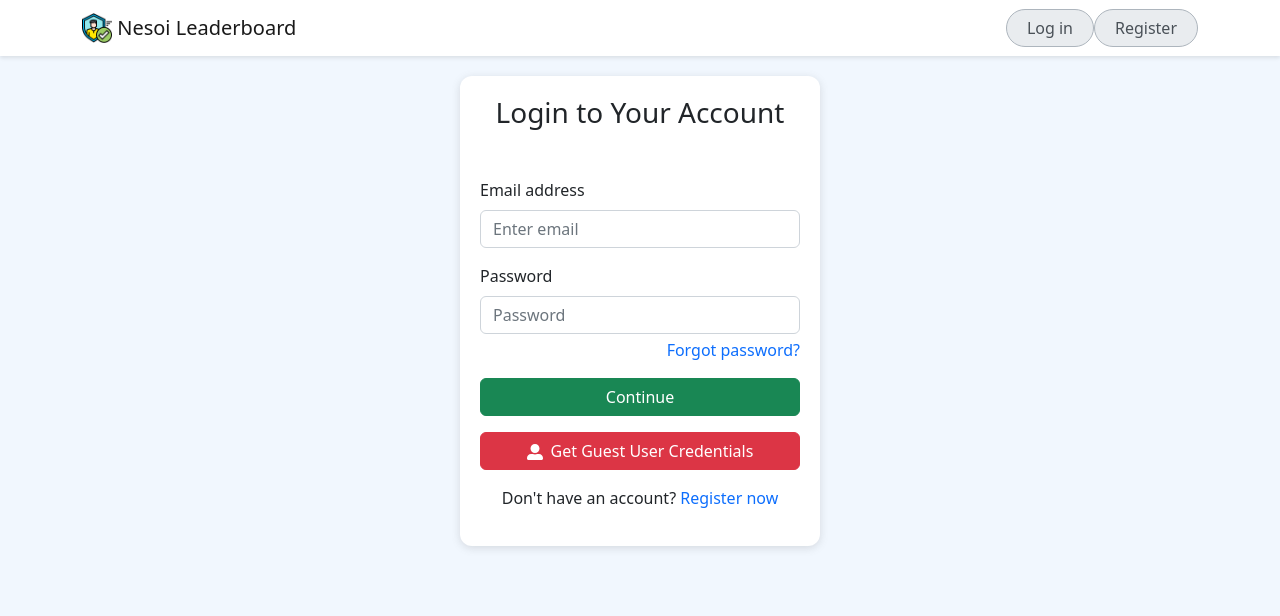
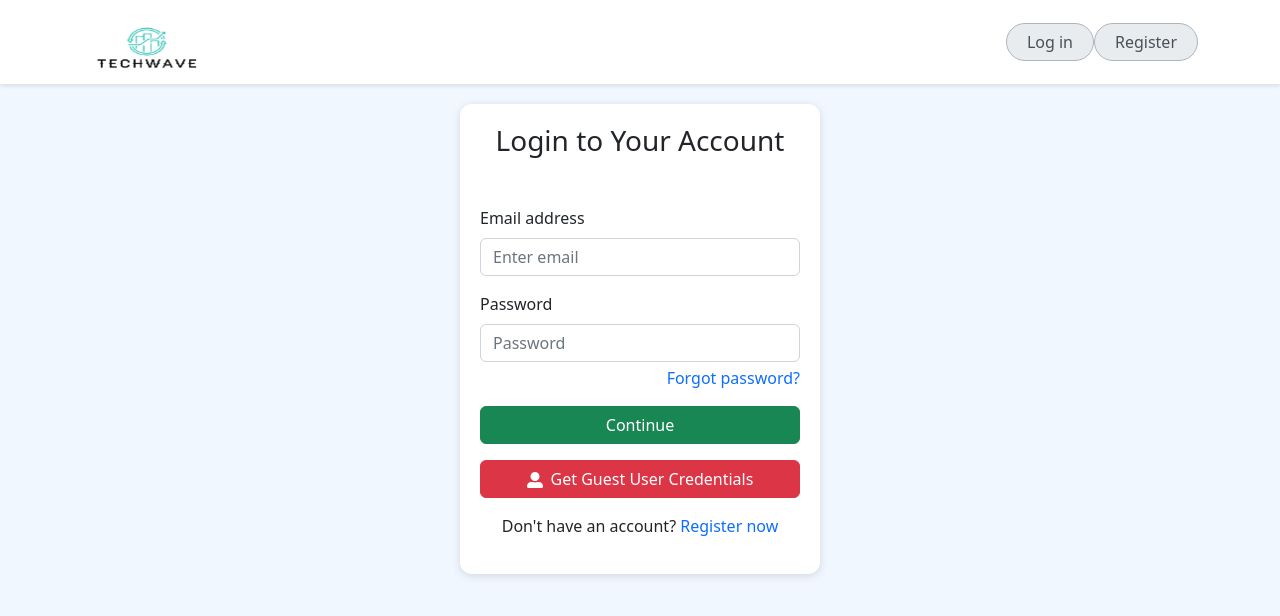
Before and after one commit to TimesharesOnly/Leaderboard-App, a React (Create React App) app in the folder client/: page /login in a window 1280 px wide. Shown: the top 616 px of the page. Built offline with nearby package versions, Linux system fonts and the light colour scheme; no server answers.

Commit message:
Updated Branding

```diff
--- a/client/src/components/NavigationBar/NavigationBar.jsx
+++ b/client/src/components/NavigationBar/NavigationBar.jsx
@@ -30,11 +30,11 @@ const NavigationBar = () => {
           <img
             alt="Advanced Node Authentication Logo"
             src={IMAGES.logo}
-            width="30"
-            height="30"
+            width="128"
+            height="58"
             className="d-inline-block align-top"
           />
-          &nbsp;Nesoi Leaderboard
+
         </Navbar.Brand>
 
         <Navbar.Toggle aria-controls="responsive-navbar-nav" />
```
Also changed, not shown: client/src/assets/logo.png.
